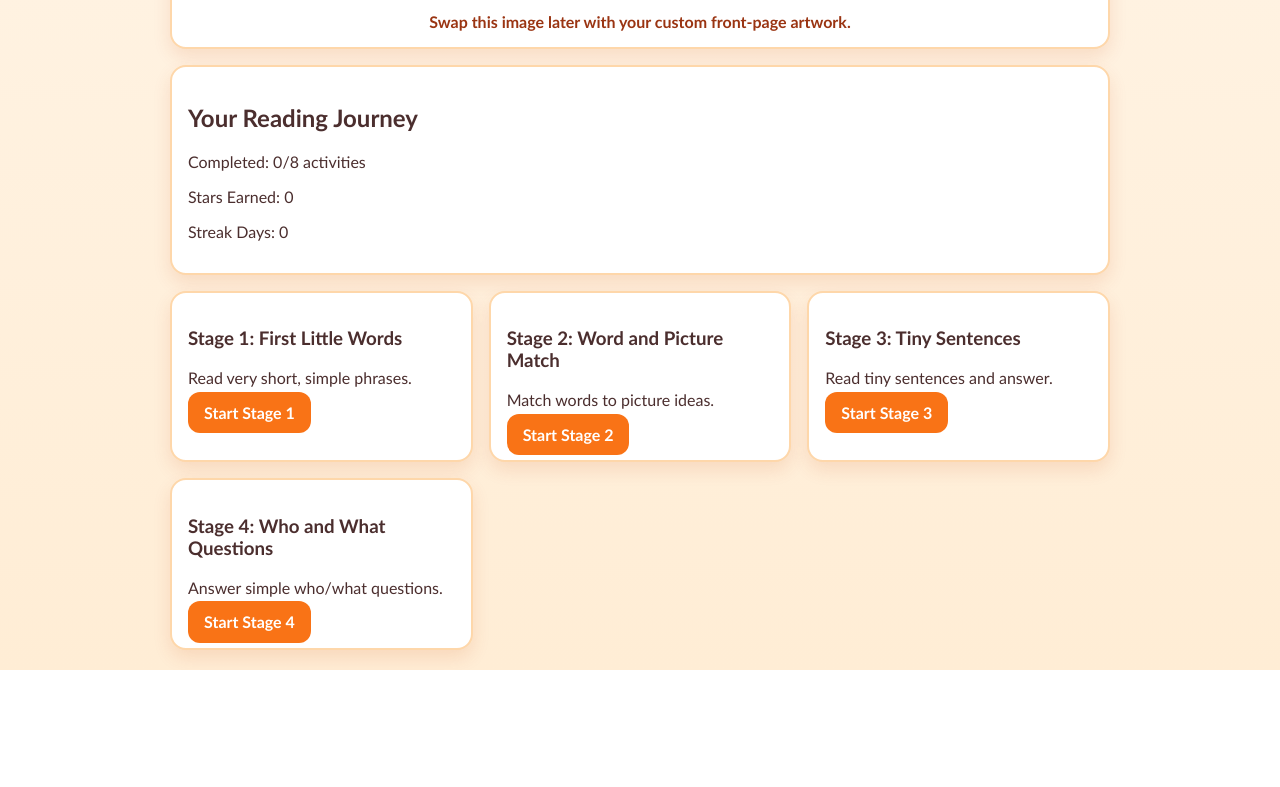
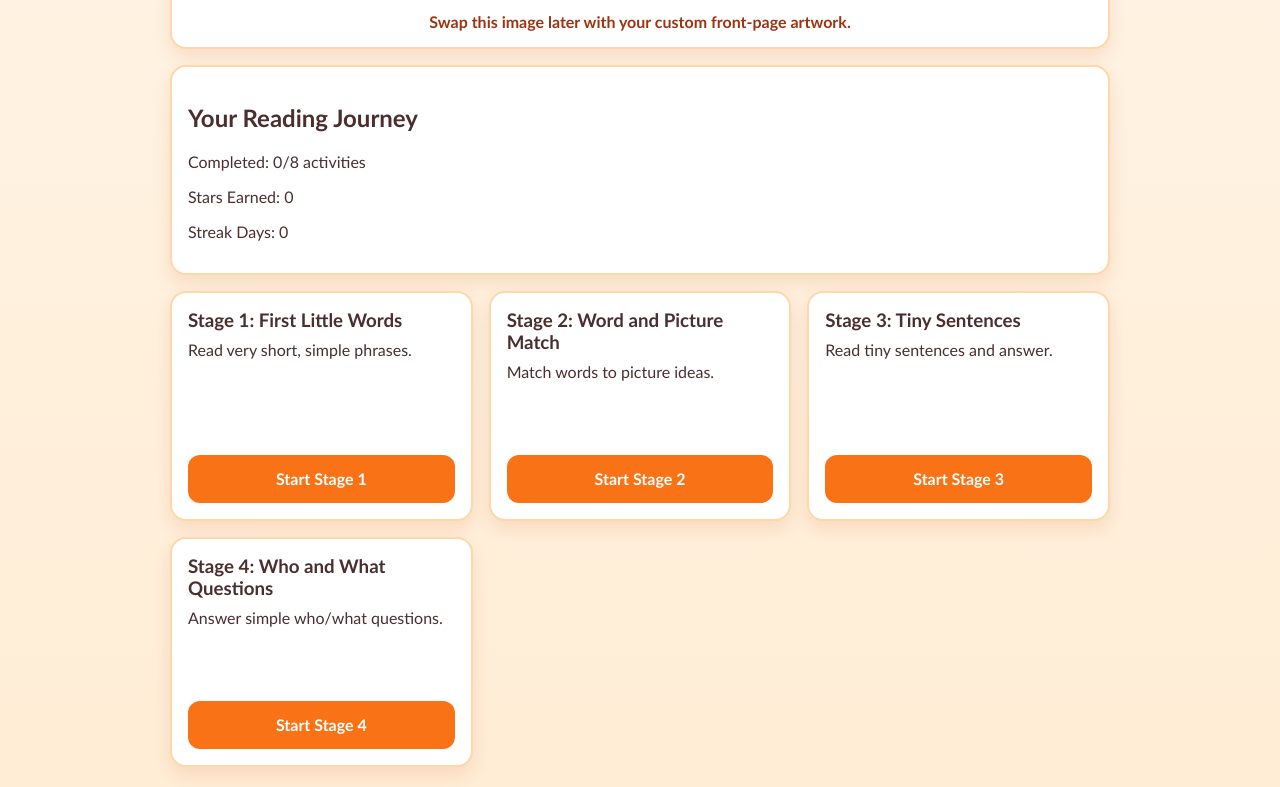
Before and after one commit to happilyeverafter95/young-readers-practice, a Next.js app: page / in a window 1280 px wide. Shown: the part 683-1470 px from the top of the page. Before the commit the page ends 1353 px from the top, so only its background shows below. Built offline with nearby package versions, Linux system fonts and the light colour scheme.

Commit message:
fix alignment issues

```diff
--- a/app/globals.css
+++ b/app/globals.css
@@ -139,6 +139,9 @@ a {
 .secondary-button,
 .option-button,
 .tab-button {
+  display: inline-flex;
+  align-items: center;
+  justify-content: center;
   border-radius: 12px;
   min-height: 48px;
   padding: 0.7rem 1rem;
@@ -146,6 +149,7 @@ a {
   border: none;
   cursor: pointer;
   font-weight: 700;
+  text-align: center;
 }
 
 .primary-button {
@@ -180,6 +184,25 @@ a {
 .stage-card.locked,
 .activity-card.locked {
   opacity: 0.72;
+}
+
+.stage-card {
+  display: flex;
+  flex-direction: column;
+  min-height: 230px;
+}
+
+.stage-card h3 {
+  margin: 0 0 0.6rem;
+}
+
+.stage-card p {
+  margin: 0 0 0.9rem;
+}
+
+.stage-card .primary-button,
+.stage-card .lock-text {
+  margin-top: auto;
 }
 
 .lock-text {
```
